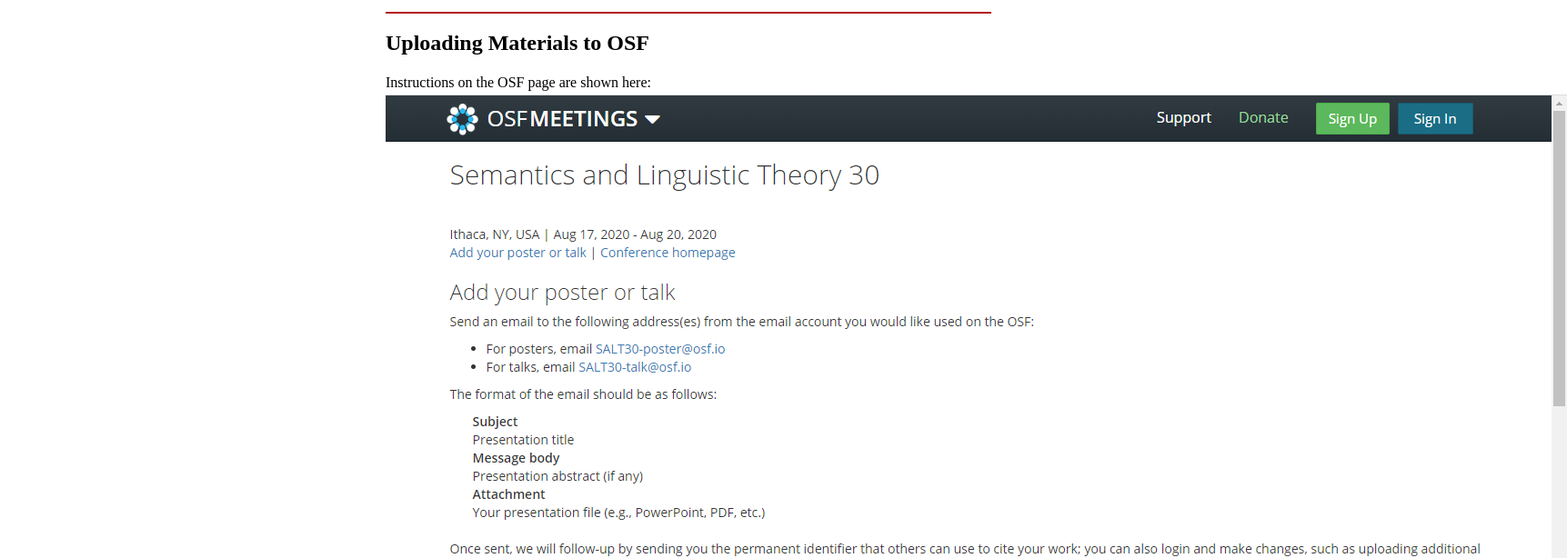
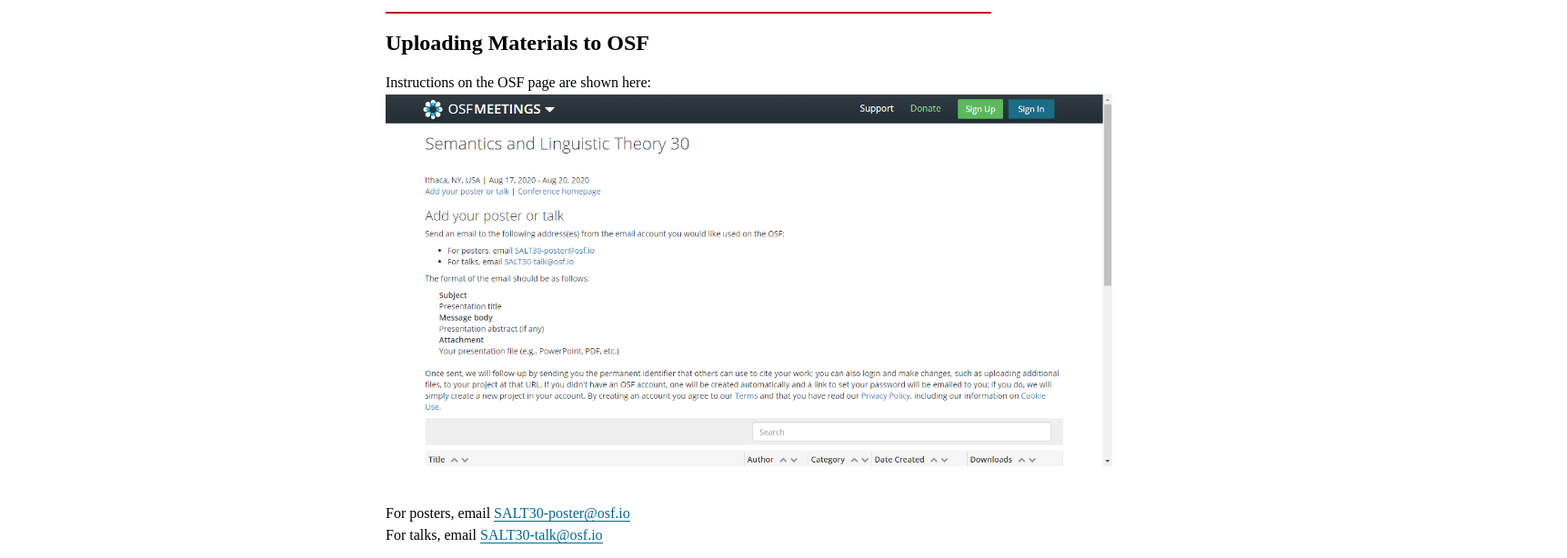
Before and after one commit to saltconf/salt30, a plain HTML site: page presenters.html in a window 1280 px wide. Shown: the part 839-1453 px from the top of the page at 91% size, 1723 px wide, since content can reach past the window. Drawn offline with Linux system fonts and the light colour scheme.

Commit message:
update css for oversixe images

```diff
--- a/salt-site.css
+++ b/salt-site.css
@@ -62,6 +62,11 @@
 
 .alert {
     color: #B31B1B;
+}
+
+img.resize {
+  max-width:120%;
+  max-height:120%;
 }
 
 /* Header
```
